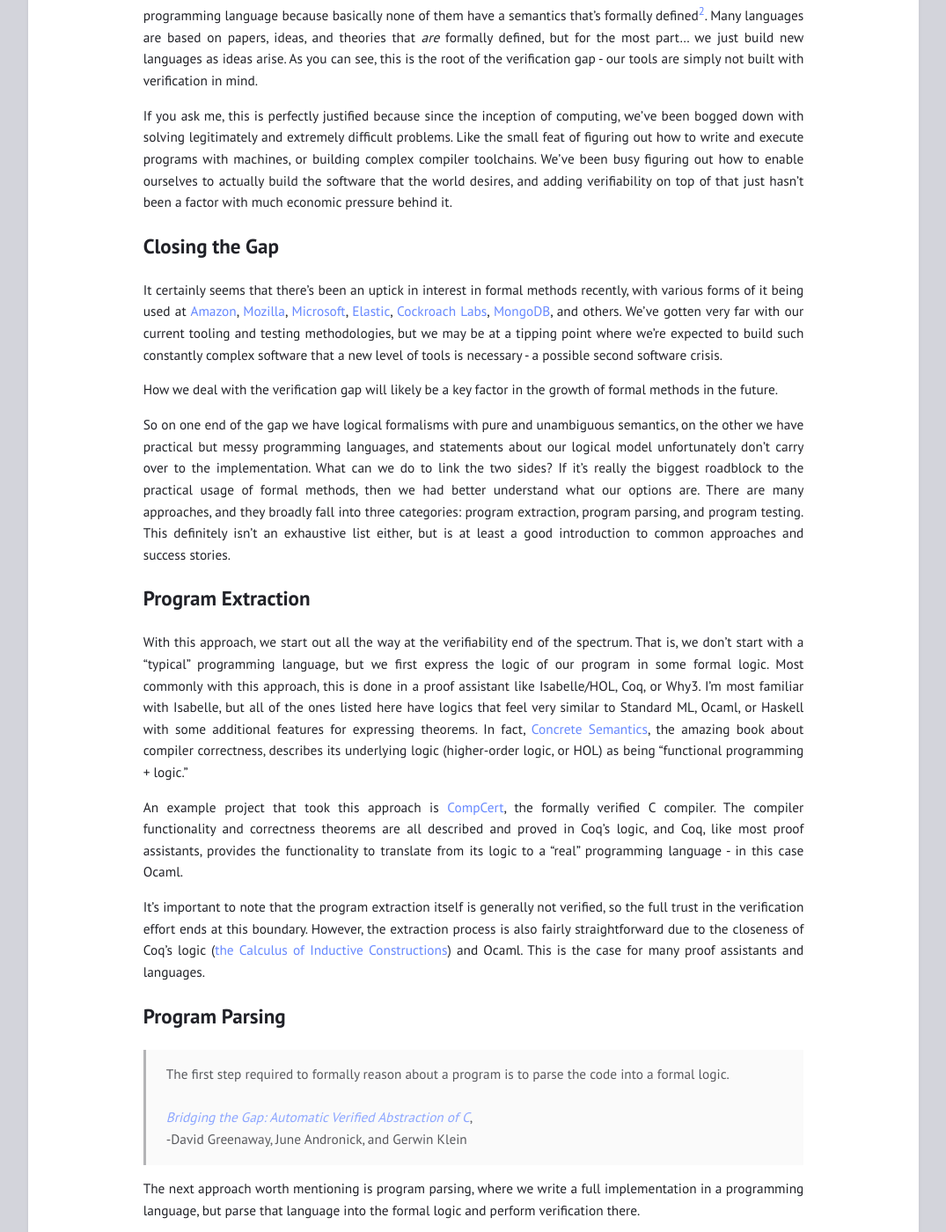
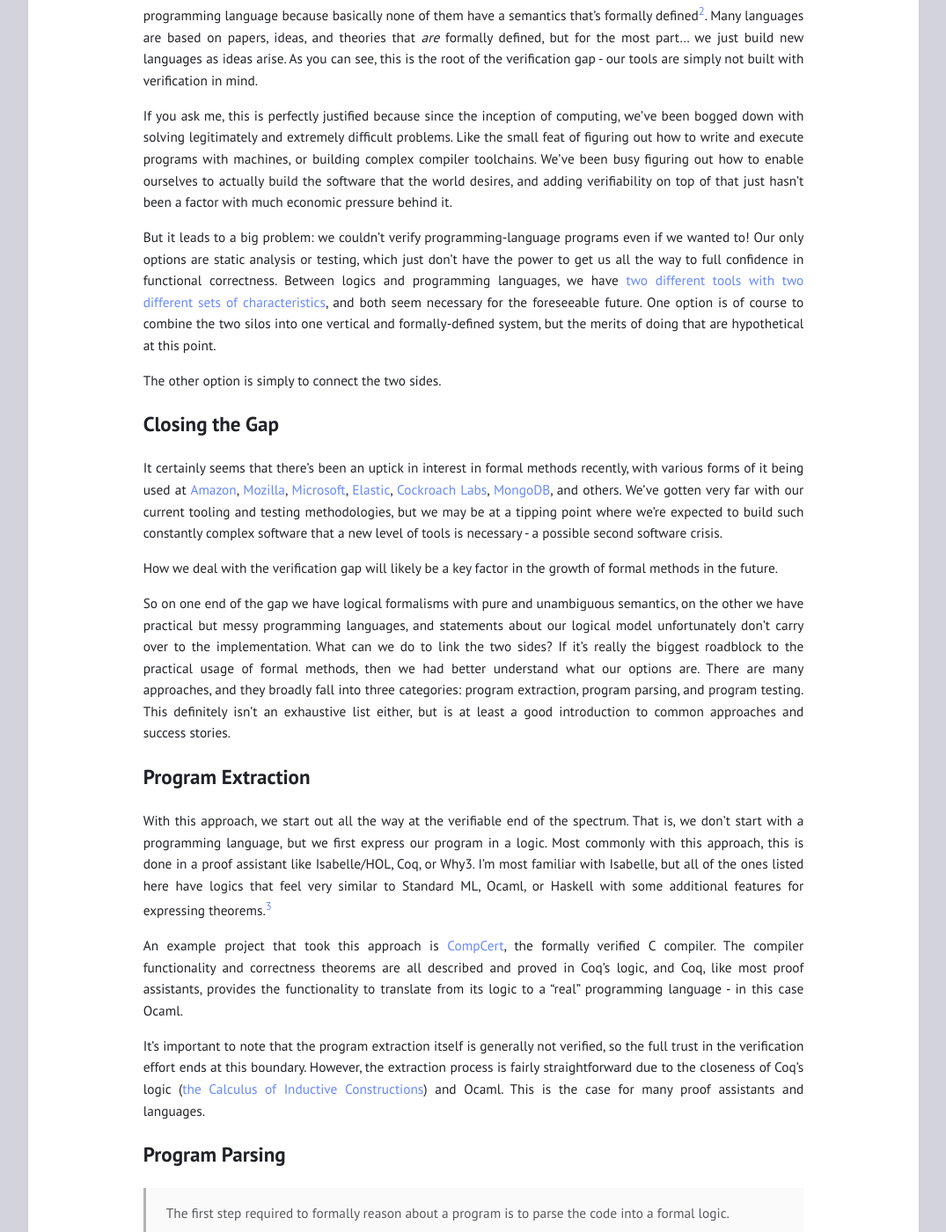
Before and after one commit to amw-zero/concerning_quality, a Jekyll site: the page built from _posts/2022-07-12-verification-gap.md, in a window 1280 px wide and 1400 px high, scrolled down 1134 px. Shown: the whole window at 88% size, without its empty margins (102-1177 px from the left). Built offline with Jekyll 4.4.1, drawn with Linux system fonts in a browser that asks for light colours; some of the changed text lies outside the part shown.

Commit message:
Final tweaks

```diff
--- a/_posts/2022-07-12-verification-gap.md
+++ b/_posts/2022-07-12-verification-gap.md
@@ -25,6 +25,10 @@ On the other end of the spectrum is what I'm certainly most familiar with, and I
 
 If you ask me, this is perfectly justified because since the inception of computing, we've been bogged down with solving legitimately and extremely difficult problems. Like the small feat of figuring out how to write and execute programs with machines, or building complex compiler toolchains. We've been busy figuring out how to enable ourselves to actually build the software that the world desires, and adding verifiability on top of that just hasn't been a factor with much economic pressure behind it.
 
+But it leads to a big problem: we couldn't verify programming-language programs even if we wanted to! Our only options are static analysis or testing, which just don't have the power to get us all the way to full confidence in functional correctness. Between logics and programming languages, we have [two different tools with two different sets of characteristics]({% post_url 2021-12-30-quality-and-paradigm %}), and both seem necessary for the foreseeable future. One option is of course to combine the two silos into one vertical and formally-defined system, but the merits of doing that are hypothetical at this point.
+
+The other option is simply to connect the two sides.
+
 # Closing the Gap
 
 It certainly seems that there's been an uptick in interest in formal methods recently, with various forms of it being used at [Amazon](https://lamport.azurewebsites.net/tla/formal-methods-amazon.pdf), [Mozilla](https://blog.mozilla.org/security/2020/07/06/performance-improvements-via-formally-verified-cryptography-in-firefox/), [Microsoft](https://project-everest.github.io/), [Elastic](https://www.youtube.com/watch?v=qYDcbcOVurc), [Cockroach Labs](https://www.cockroachlabs.com/blog/parallel-commits/), [MongoDB](https://www.youtube.com/watch?v=wVmGMQZSP88&list=PLvaSNyqj9rnK4ZJHenG-4emWltWh4vpFv&index=6), and others. We've gotten very far with our current tooling and testing methodologies, but we may be at a tipping point where we're expected to build such constantly complex software that a new level of tools is necessary - a possible second software crisis.
@@ -35,11 +39,11 @@ So on one end of the gap we have logical formalisms with pure and unambiguous se
 
 ## Program Extraction
 
-With this approach, we start out all the way at the verifiability end of the spectrum. That is, we don't start with a "typical" programming language, but we first express the logic of our program in some formal logic. Most commonly with this approach, this is done in a proof assistant like Isabelle/HOL, Coq, or Why3. I'm most familiar with Isabelle, but all of the ones listed here have logics that feel very similar to Standard ML, Ocaml, or Haskell with some additional features for expressing theorems. In fact, [Concrete Semantics](http://concrete-semantics.org/), the amazing book about compiler correctness, describes its underlying logic (higher-order logic, or HOL) as being "functional programming + logic."
+With this approach, we start out all the way at the verifiable end of the spectrum. That is, we don't start with a programming language, but we first express our program in a logic. Most commonly with this approach, this is done in a proof assistant like Isabelle/HOL, Coq, or Why3. I'm most familiar with Isabelle, but all of the ones listed here have logics that feel very similar to Standard ML, Ocaml, or Haskell with some additional features for expressing theorems.[^fn3]
 
 An example project that took this approach is [CompCert](https://compcert.org/), the formally verified C compiler. The compiler functionality and correctness theorems are all described and proved in Coq's logic, and Coq, like most proof assistants, provides the functionality to translate from its logic to a "real" programming language - in this case Ocaml.
 
-It's important to note that the program extraction itself is generally not verified, so the full trust in the verification effort ends at this boundary. However, the extraction process is also fairly straightforward due to the closeness of Coq's logic ([the Calculus of Inductive Constructions](https://en.wikipedia.org/wiki/Calculus_of_constructions)) and Ocaml. This is the case for many proof assistants and languages.
+It's important to note that the program extraction itself is generally not verified, so the full trust in the verification effort ends at this boundary. However, the extraction process is fairly straightforward due to the closeness of Coq's logic ([the Calculus of Inductive Constructions](https://en.wikipedia.org/wiki/Calculus_of_constructions)) and Ocaml. This is the case for many proof assistants and languages.
 
 ## Program Parsing
 
@@ -59,7 +63,7 @@ The last approach is where we do all of our verification on a logical specificat
 
 MongoDB used this to [test the implementation of a conflict-resolution algorithm](https://www.youtube.com/watch?v=wVmGMQZSP88&t=954s) in their MongoDB Realm product. First, they wrote a TLA+ specification of the algorithm. They used TLC, the TLA+ model checker, to check some properties on this model to get confidence about its functionality. They then used a combination of the TLA+ tooling and some of their own custom tooling to generate test cases for their Golang implementation of the algorithm. All-in-all, this led to 4,913 test cases being generated which achieved 100% branch coverage in the implementation.
 
-Overall generating test cases is a compelling approach because of its simplicity. Test frameworks exist for all major programming langauges, so the only problem to solve is how to map the specification to test cases in an automated process. Compared to other tasks in the verification sphere, this is pretty straightforward. The main downside is that anything short of exhaustive testing isn't verification anymore, so the trust in the implementation holding the same properties as the spec isn't as strong.
+Overall generating test cases is a compelling approach because of its simplicity and power. Test frameworks exist for all major programming langauges, so the only problem to solve is how to map the specification to test cases in an automated process. Compared to other tasks in the verification sphere, this is pretty straightforward. With testing, more cases means more confidence as well, and generating that many cases is much more efficient than writing them all by hand. The main downside is that anything short of exhaustive testing isn't verification anymore, so the trust in the implementation holding the same properties as the spec isn't as strong.
 
 # Closing Thoughts
 
@@ -70,3 +74,5 @@ The verification gap is often brought up as an argument for formal verification
 [^fn1]: Like [F*](https://www.fstar-lang.org/), [Dafny](https://dafny.org/dafny/), [Why3](https://why3.lri.fr/doc/index.html), and [Chalice](https://www.microsoft.com/en-us/research/project/chalice/). Each takes a different and interesting approach to bridging the verification gap.
 
 [^fn2]: The only marginally used language that I know about with a full formal semantics is [Standard ML](https://smlfamily.github.io/sml90-defn.pdf). Worth mentioning, [WebAssembly](https://webassembly.github.io/spec/core/) does too! If others are out there, I'd love to know about them.
+
+[^fn3]: In fact, [Concrete Semantics](http://concrete-semantics.org/), the amazing book about compiler correctness, describes its underlying logic (higher-order logic, or HOL) as being "functional programming + logic."
```
